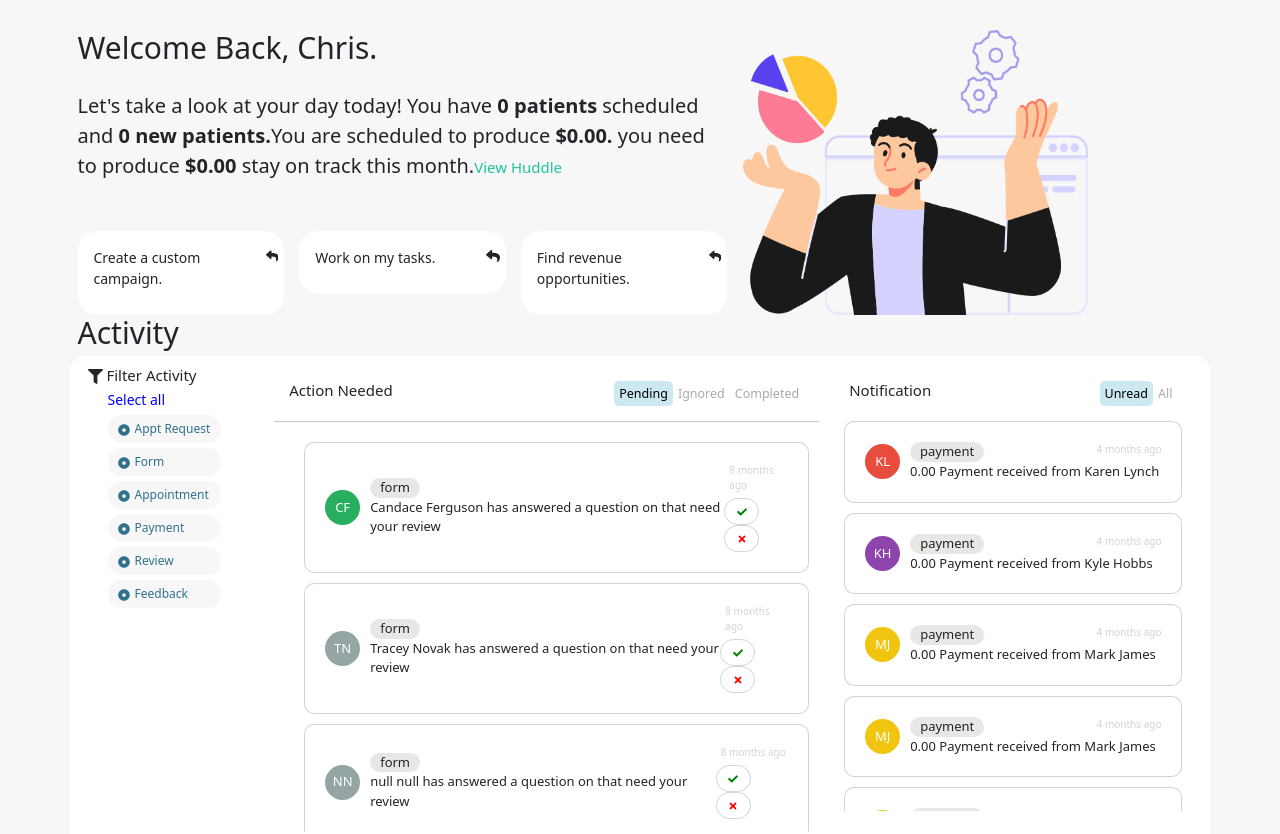
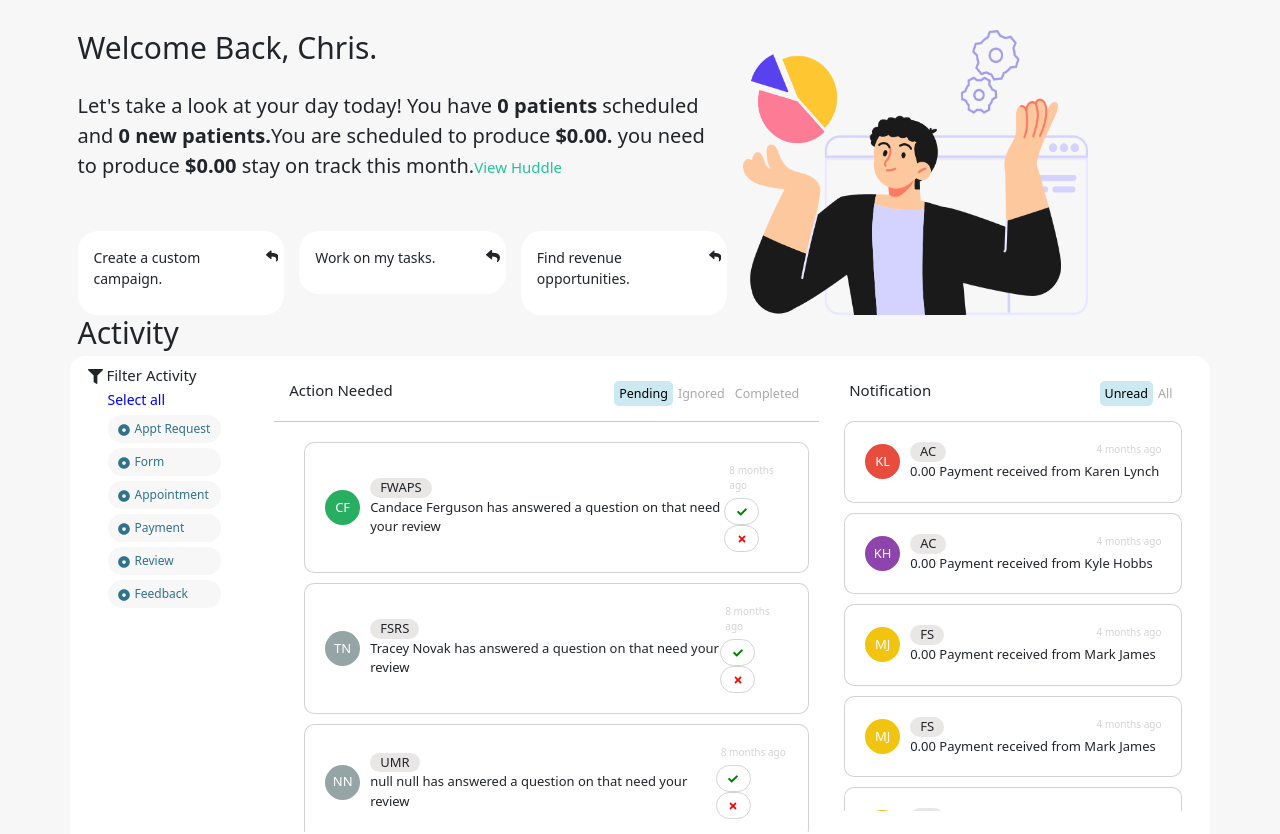
Before and after one commit to manavjha/PBNScreen-Manu, a React (Create React App) app: page / in a window 1280 px wide. Shown: the top 834 px of the page. Built offline with nearby package versions, Linux system fonts and the light colour scheme.

Commit message:
action and notification Tagline

```diff
--- a/src/componets/Action.js
+++ b/src/componets/Action.js
@@ -35,7 +35,8 @@ export const Action = () => {
                         <span className='avatar' style={{ backgroundColor: generate_avatar_data(`${todo.patient_first_name}  ${todo.patient_last_name}`).color }}>{generate_avatar_data(`${todo.patient_first_name}  ${todo.patient_last_name}`).initials}</span>
                         <div className='main d-flex'>
                           <div>
-                            <span className={"title " + (Object.keys(actionDesc)[0] == "form" ? 'form-tag' : 'title')}>{Object.keys(actionDesc)[0].toLowerCase()}</span>
+                           {/* <span className={"title " + (Object.keys(actionDesc)[0] == "form" ? 'form-tag' : 'title')}>{Object.keys(actionDesc)[0].toLowerCase()}</span> */}
+                            <span className="title">{todo.event_type}</span>
                           </div>
                           <div>
                             {`${todo.patient_first_name}  ${todo.patient_last_name} ${actionDesc?.FORM.Desc} `}
--- a/src/componets/Notification.js
+++ b/src/componets/Notification.js
@@ -5,6 +5,9 @@ import { Card } from 'react-bootstrap';
 import * as notificationDesc from "../constants"
 import { generate_avatar_data } from '../utility'
 import moment from 'moment';
+
+const notificationTagline = notificationDesc.notificationEventTypeMap;
+notificationTagline.FORM_SUBMITTED
 
 const notificationdesc = notificationDesc.notificationDescriptionMap
 
@@ -29,7 +32,8 @@ export const Notification = () => {
                       <span className='avatar' style={{ backgroundColor: generate_avatar_data(`${data.patient_first_name}  ${data.patient_last_name}`).color }}>{generate_avatar_data(`${data.patient_first_name}  ${data.patient_last_name}`).initials}</span>
                       <div className='main d-flex'>
                         <div className='notificationagesince'>
-                          <span className='title'>{Object.keys(notificationdesc)[0].toLowerCase()}</span>
+                          {/*<span className='title'>{Object.keys(notificationdesc)[0].toLowerCase()}</span> */}
+                          <span className='title'>{data.event_type }</span>
                           <div className='msgsince'>{moment((data.date_created.split("T")[0]).split("-").join(""), "YYYYMMDD").fromNow()}</div>
                         </div>
                         <div>
```
